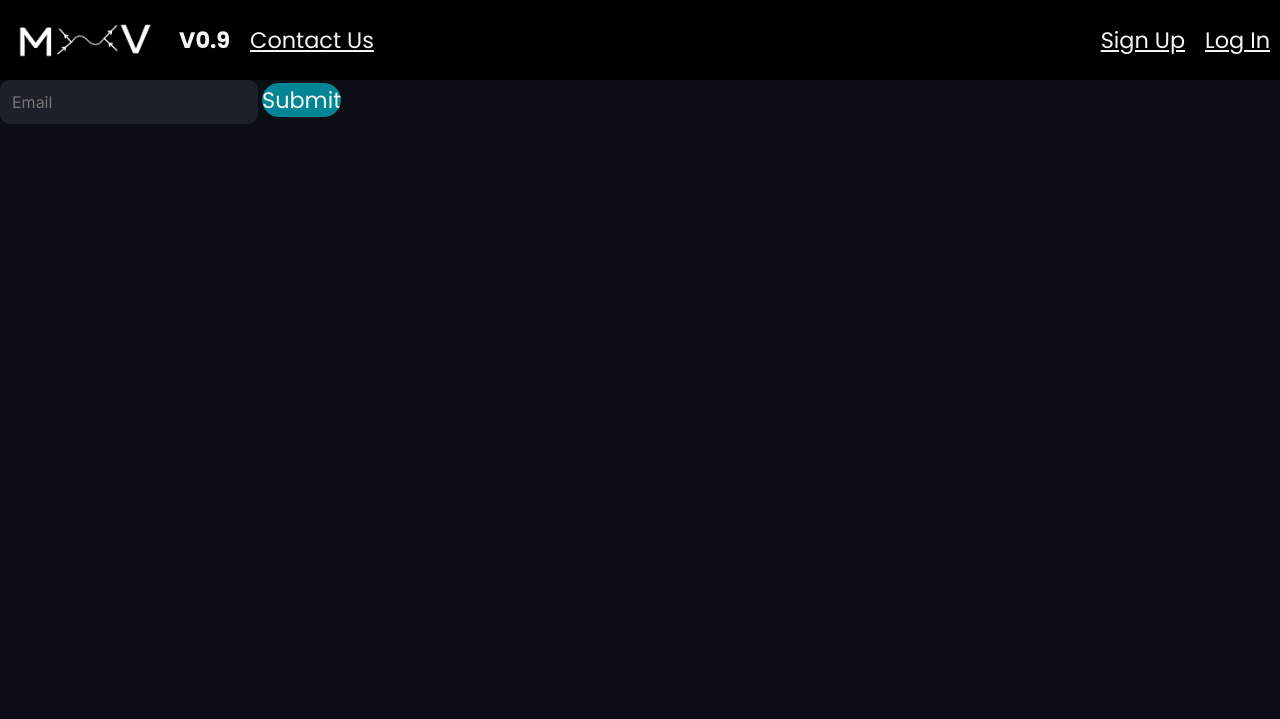
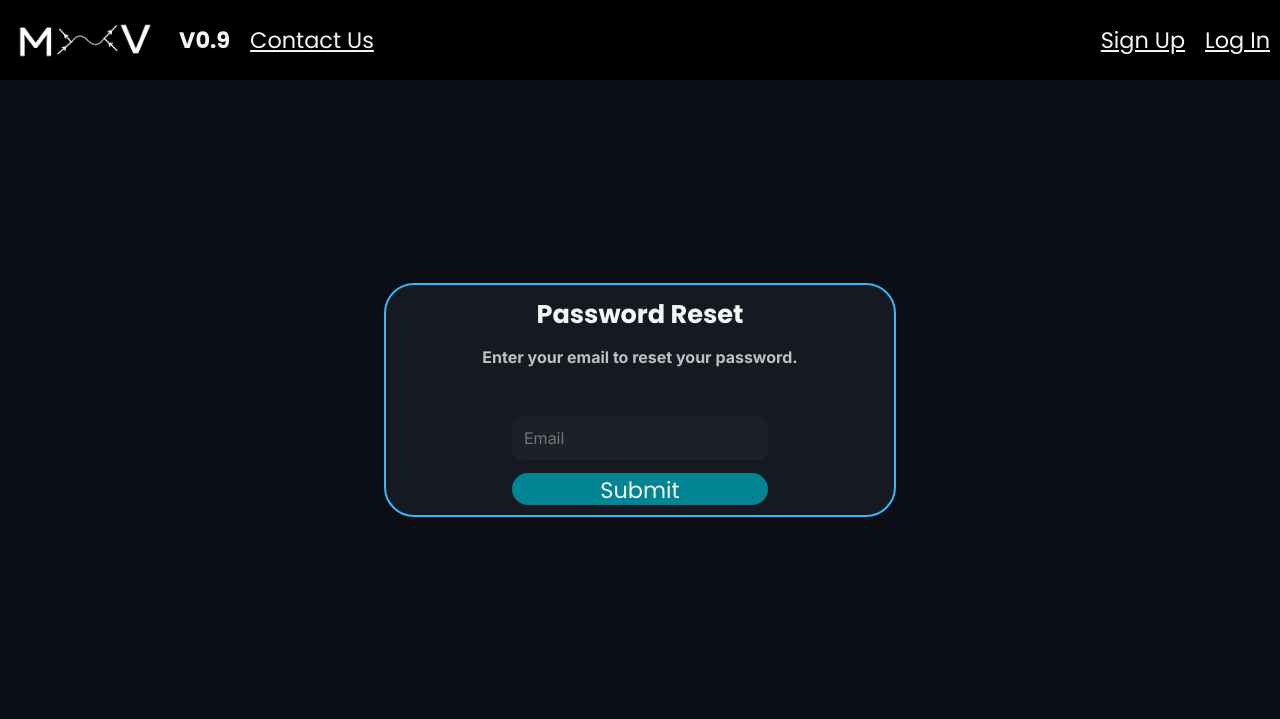
Before and after one commit to JohnProgramming08/Mass-x-Velocity, a Flask app: page /reset in a window 1280 px wide. Shown: the top 719 px of the page. Run offline with Flask 3, Linux system fonts and the light colour scheme.

Commit message:
feat: finish desktop ui for password reset

```diff
--- a/MxV/backend/services/reset_service.py
+++ b/MxV/backend/services/reset_service.py
@@ -18,9 +18,6 @@ class Reset:
 
 	# Reset the users password
 	def reset_password(self, input_code):
-		print("----------------CODE------------")
-		print(self.code)
-		print(int(input_code))
 		# User input wrong code
 		if self.code != int(input_code):
 			return False
--- a/MxV/backend/static/css/join.css
+++ b/MxV/backend/static/css/join.css
@@ -79,7 +79,7 @@ form input {
 
 input[type="submit"] {
 	height: 10vh;
-	margin-top: 10%;
+	margin-top: 2rem;
 }
 
 /* Sign Up Form Styles */
--- a/MxV/backend/static/css/reset.css
+++ b/MxV/backend/static/css/reset.css
@@ -1,4 +1,50 @@
 /* Global Styles */
 main {
 	padding-top: 10vh;
+	height: 90vh;
+	display: flex;
+	align-items: center;
+	justify-content: center;
 }
+
+form {
+	display: flex;
+	flex-direction: column;
+	align-items: center;
+	justify-content: center;
+}
+
+/* Header Styles */
+h4 {
+	margin-top: 0.8rem;
+	margin-bottom: 10%;
+}
+
+/* Email Form Styles */
+#email-form {
+	width: 40vw;
+}
+
+/* Code Form Styles */
+#screen-blur {
+	width: 100vw;
+	height: 100vh;
+	display: grid;
+	place-items: center;
+	inset: 0;
+	position: fixed;
+	z-index: 10;
+	background: rgba(0, 0, 0, 0.3);
+	backdrop-filter: blur(2rem);
+	-webkit-backdrop-filter: blur(2rem);
+}
+
+/* Input Styles */
+input {
+	width: 20vw;
+}
+
+input[type="submit"] {
+	height: 2rem;
+	margin-top: 0.8rem;
+}
--- a/MxV/backend/templates/join.html
+++ b/MxV/backend/templates/join.html
@@ -40,7 +40,7 @@
 			<h1>Welcome Back!</h1>
 			<p class="error">{{ log_in_error }}</p>
 			<div class="input-div">
-				{{ log_in_form.email() }} {{ log_in_form.password() }} <a href="/reset">Forgotten your password?</a>
+				{{ log_in_form.email() }} {{ log_in_form.password() }} <a href="/reset" id="reset">Forgotten your password?</a>
 			</div>
 			{{ log_in_form.log_in() }}
 			<button type="button" id="sign-up-btn">Sign Up</button>
--- a/MxV/backend/templates/reset.html
+++ b/MxV/backend/templates/reset.html
@@ -7,18 +7,24 @@
 
 {% block main %}
 <main>
-	<form action="/reset" method="post" id="email-form">
+	<form action="/reset" method="post" id="email-form" class="card">
+		<h2>Password Reset</h2>
+		<h4>Enter your email to reset your password.</h4>
 		{{ email_form.hidden_tag() }}
 		{{ email_form.email() }}
 		{{ email_form.submit_email() }}
 	</form>
 
 	{% if code_sent %}
-	<form action ="/reset" method="post" id="code-form">
-		{{ code_form.hidden_tag() }}
-		{{ code_form.code() }}
-		{{ code_form.submit() }}
-	</form>
+	<div id="screen-blur">
+		<form action ="/reset" method="post" id="code-form">
+			<h2>Verification</h2>
+			<h4 id="verification-prompt">Input the verification code we sent to your email.</h4>
+			{{ code_form.hidden_tag() }}
+			{{ code_form.code() }}
+			{{ code_form.submit() }}
+		</form>
+	</div>
 	{% endif %}
 </main>
 {% endblock %}
```
Also changed, not shown: MxV/backend/instance/data.db.
